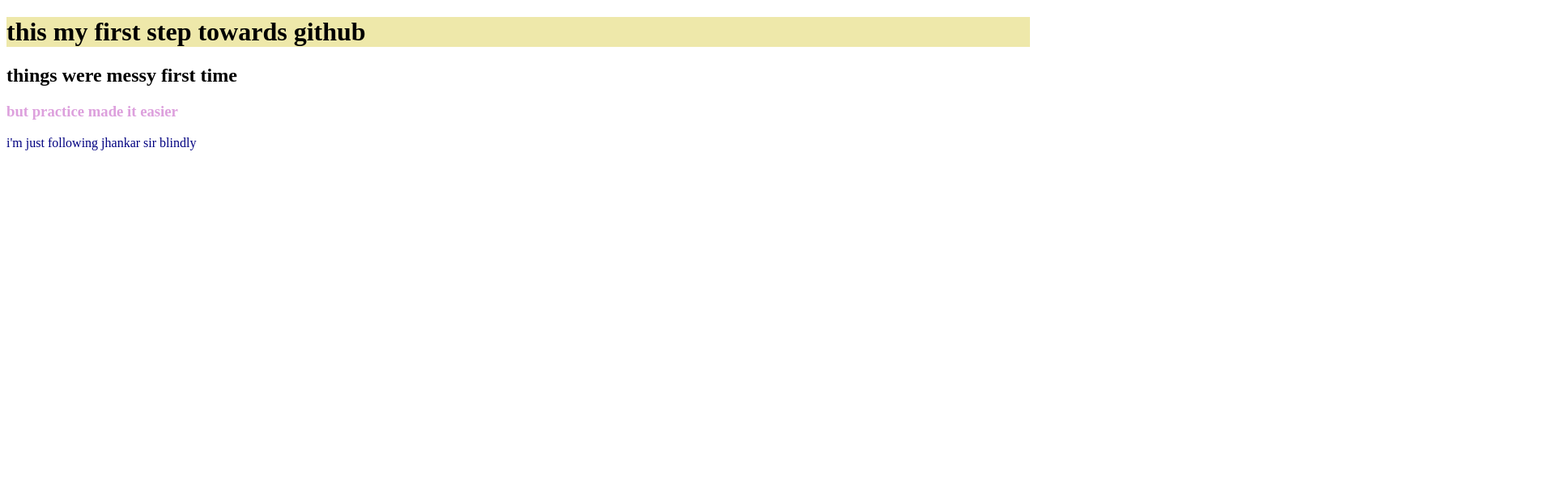
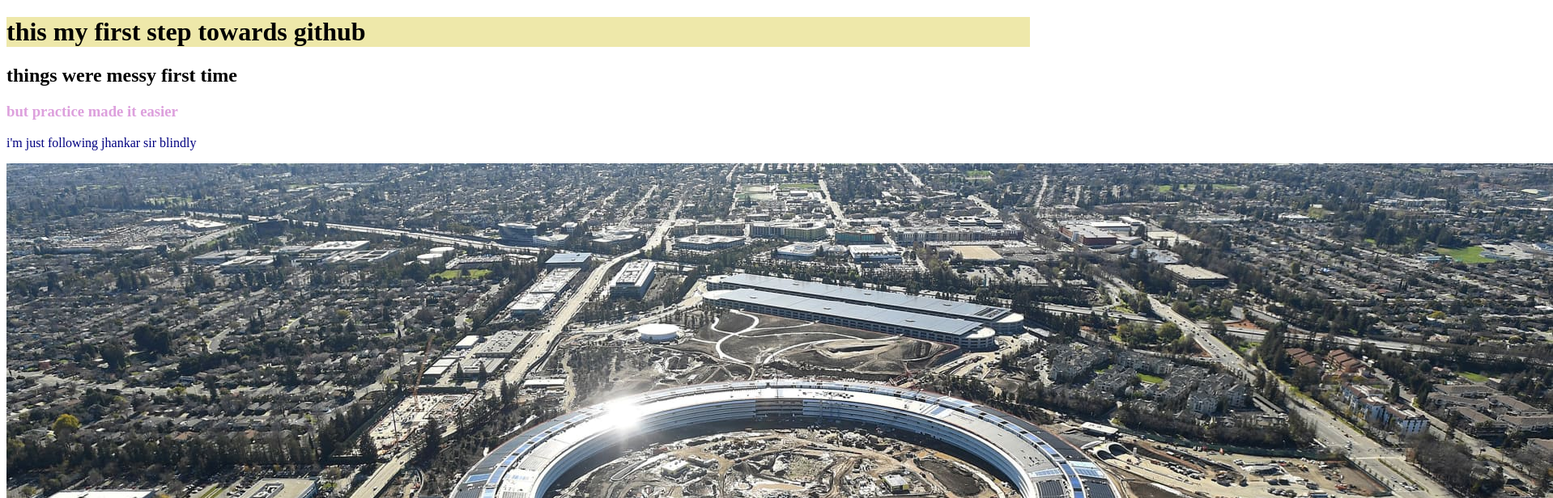
Before and after one commit to Shailly-Purohit/my-second-repo, a plain HTML site: page index.html in a window 1280 px wide. Shown: the top 616 px of the page at 81% size, 1918 px wide, since content can reach past the window. Drawn offline with Linux system fonts and the light colour scheme.

Commit message:
image added

```diff
--- a/index.html
+++ b/index.html
@@ -13,5 +13,7 @@
     <h2>things were messy first time</h2>
     <h3>but practice made it easier</h3>
     <p>i'm just following jhankar sir blindly</p>
+    <img src="dreamland.html.jpg" alt="">
+
 </body>
 </html>
```
Also changed, not shown: dreamland.html.jpg (added).
